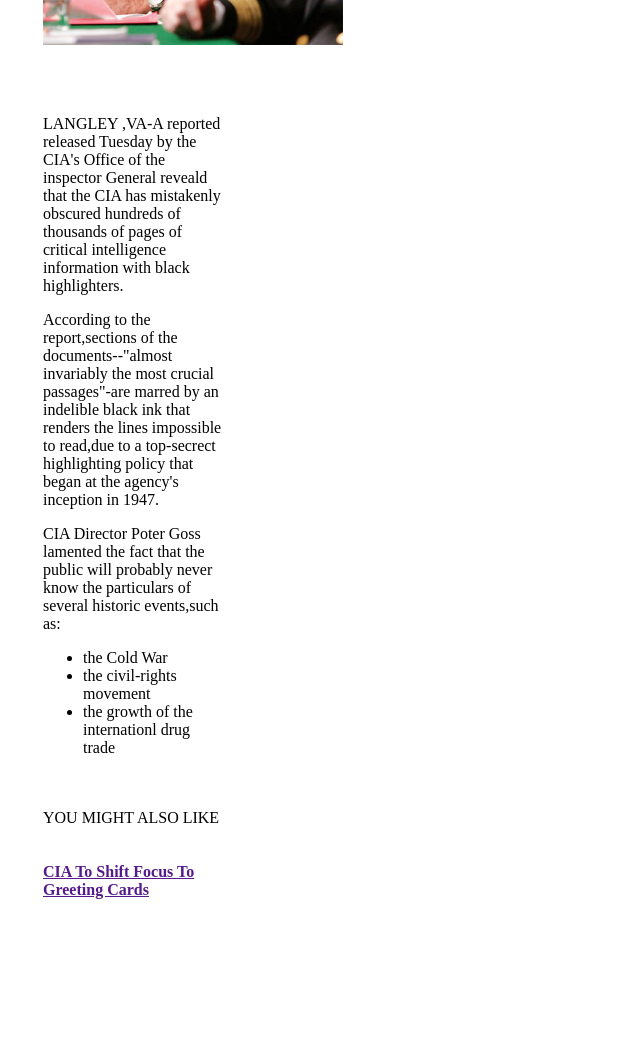
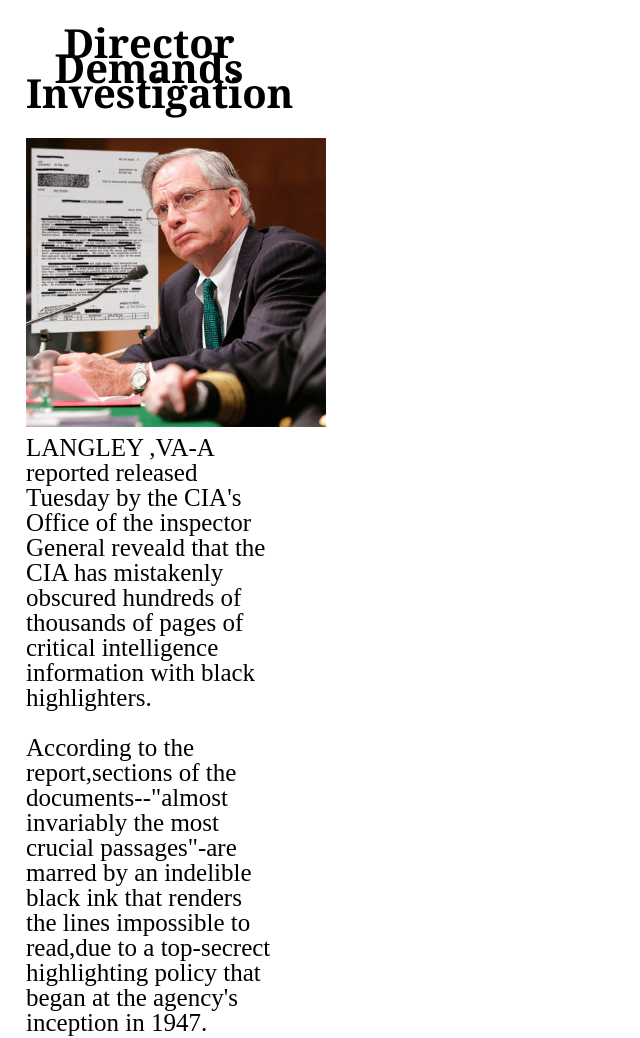
Before and after one commit to DONALDSABO/-fsw-100-, a plain HTML site: page week2/project1cia-html5-webite/index.html in a window 1280 px wide. Shown: the part 501-1539 px from the top of the page, without its empty margins (0-640 px from the left). Drawn offline with Linux system fonts and the light colour scheme.

Commit message:
Add files via upload

```diff
--- a/week2/project1cia-html5-webite/STYLE.CSS
+++ b/week2/project1cia-html5-webite/STYLE.CSS
@@ -1,36 +1,70 @@
-head{
-	font-size:1.9em;
-	  line-height:1.0em;
-	  margin-bottom:1.0em;
-     text-align: left;
-}
+html,
 
 	h1 {
-    font-size:1.5em;
-	  line-height:1.0em;
-	  margin-bottom:900.px;
-     text-align: left;
-	 background-color: white;
+	color: darkgreen;
+    font-size: 50px;
+    text-align: center;
+	background-color: white;
 
 	}
 	h2 {
-	    color: #000000;
+	color: black;
+	font-family: Georgia;
+
+    line-height: 25px;
+	font-size:40px;
+
+}
+p {
+     color: black;
+     text-align:left;
+	 font-size:25px;
+     line-height: 25px;
+
 
 	}
-	h6 {
-	   color: #000000;
-	}
-	img {
-	     width: 300px;
-	     height: auto;
-	     padding-bottom: 50px;
-	     align-content: left;
+img {
+	  margin-top: 5 px;
+     width: 300px;
+     height:auto;
+     padding-bottom: 8px;
+     align-content: left;
+	 float:left;
+	 margin-right:30px;
+
 	}
 
 	div {
-	    text-align: bottom-left;
+    text-align: left;
+	color: black;
+    line-height: 25px;
+    font-size: 25px;
+	 margin-bottom:1px;
+    margin-left: 1px;
+	float:left;
 	}
-html{  margin-top: 60 px;
-  margin-bottom: 1060px;
-  margin-right: 1050px;
-  margin-left: 35px;}
+	.brown {
+	color: black;
+	 line-height: 25px;
+	font-size: 25px;
+
+
+
+	}
+html{
+     margin-top: 5 px;
+     margin-bottom: 3px;
+    margin-right:1000px;
+    margin-left:18px;}
+  span{
+	  width:5%;
+
+  }
+ a {
+   color: #0404B4;
+
+   text-decoration: none; // changed from text-decoration:underline
+}
+a:hover {
+   text-decoration: underline; // changed from text:decoration:none
+}
```
